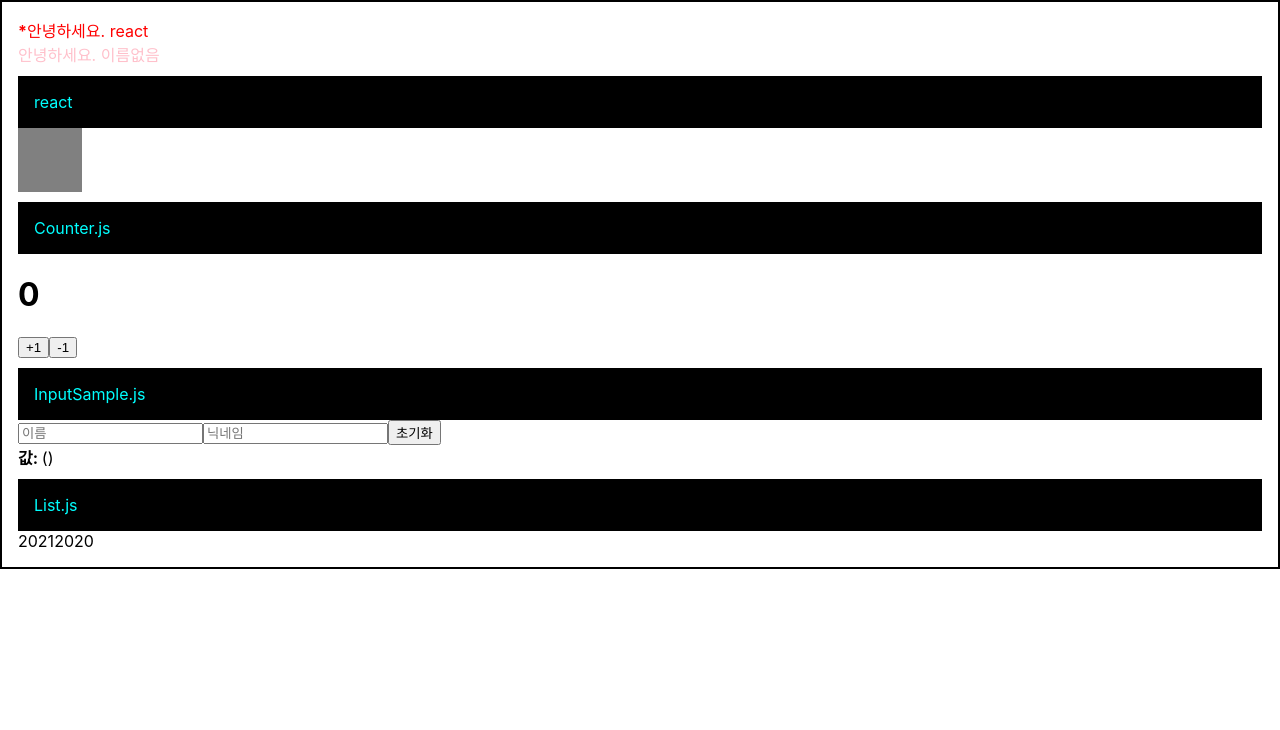
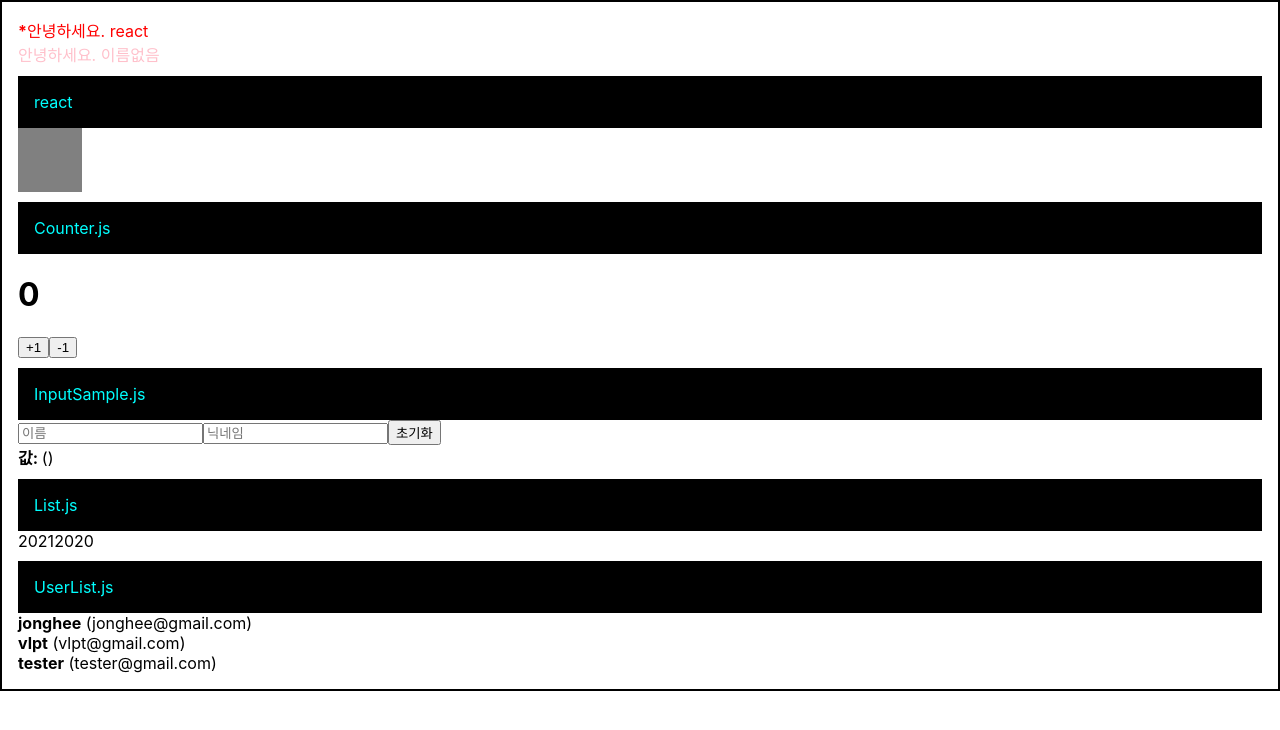
Before and after one commit to SW-JONGHEE/react-vlpt, a React (Create React App) app: page / in a window 1280 px wide. Shown: the top 730 px of the page. Built offline with nearby package versions, Linux system fonts and the light colour scheme.

Commit message:
배열 렌더링

```diff
--- a/src/App.js
+++ b/src/App.js
@@ -4,6 +4,7 @@
 import Counter from "./Counter";
 import InputSample from "./InputSample";
 import List from "./List";
+import UserList from "./UserList";
 
 function App() {
   const name = "react";
@@ -30,6 +31,9 @@
 
         <div style={style}>List.js</div>
         <List />
+
+        <div style={style}>UserList.js</div>
+        <UserList />
     </Wrapper>
   );
 }
--- a/src/UserList.js
+++ b/src/UserList.js
@@ -0,0 +1,42 @@
+import React from 'react';
+
+function User({user}) {
+    return (
+        <div>
+            <b>{user.username}</b> <span>({user.email})</span>
+        </div>
+    );
+}
+
+function UserList() {
+    const users = [
+        {
+            id: 1,
+            username: 'jonghee',
+            email: 'jonghee@gmail.com',
+        },
+        {
+            id:2,
+            username: 'vlpt',
+            email: 'vlpt@gmail.com',
+        },
+        {
+            id: 3,
+            username: 'tester',
+            email: 'tester@gmail.com',
+        },
+    ]
+  return (
+   <div>
+       {/*<User user={users[0]}/>*/}
+       {/*<User user={users[1]}/>*/}
+       {/*<User user={users[2]}/>*/}
+
+       {users.map(user => (
+           <User user={user} key={user.id}/>
+       ))}
+   </div>
+  );
+}
+
+export default UserList;
```
